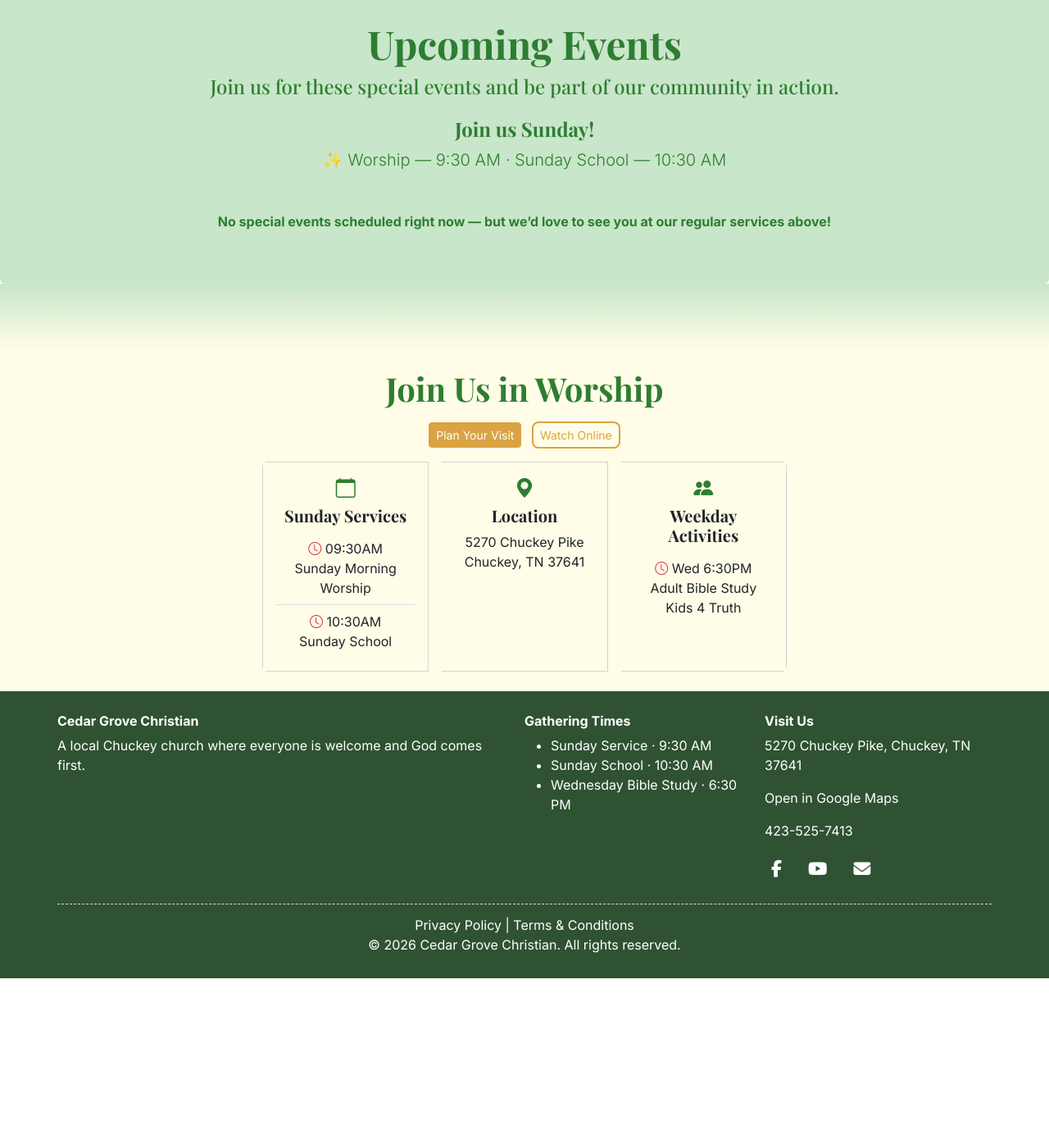
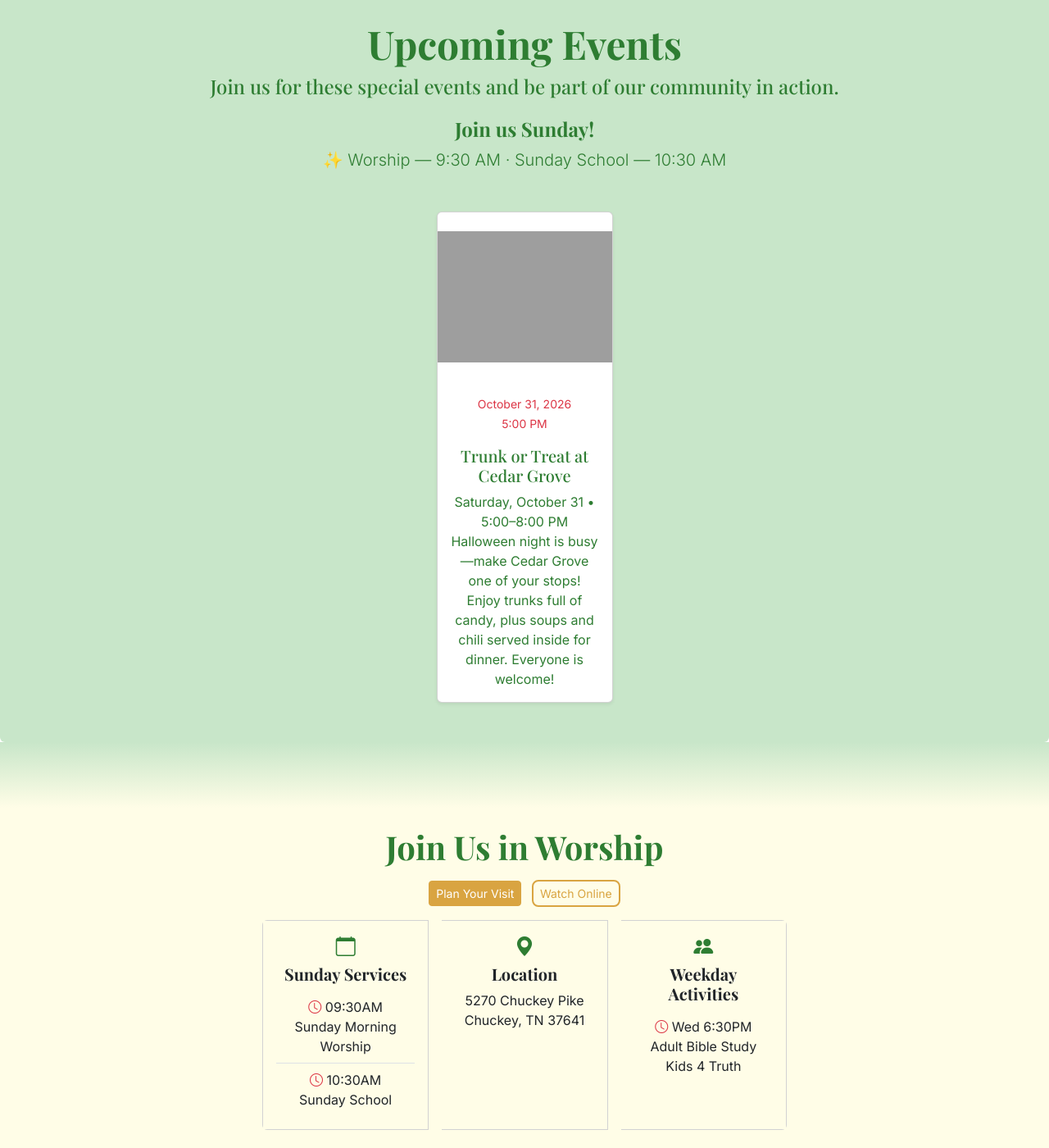
Before and after one commit to cedargrovechristian/cedargrovechristian.github.io, a Jekyll site: the page built from index.html, in a window 1280 px wide and 1400 px high, scrolled down 1998 px. Shown: the whole window at 82% size. Built offline with Jekyll 4.4.1, drawn with Linux system fonts in a browser that asks for light colours; before the commit the page ends 3191 px from its top, so only the background shows below that; grey boxes are pictures that could not be loaded.

Commit message:
Update events.yml

```diff
--- a/_data/events.yml
+++ b/_data/events.yml
@@ -1,5 +1,5 @@
 - title: "Trunk or Treat at Cedar Grove"
-  date: 10-31-2026 17:00
-  end: 10-31-2026 20:00
+  date: 2026-10-31 17:00
+  end: 2026-10-31 20:00
   image: assets/images/webTrunkorTreat2026.png
   description: "Saturday, October 31 • 5:00–8:00 PM Halloween night is busy—make Cedar Grove one of your stops! Enjoy trunks full of candy, plus soups and chili served inside for dinner. Everyone is welcome!"
```
